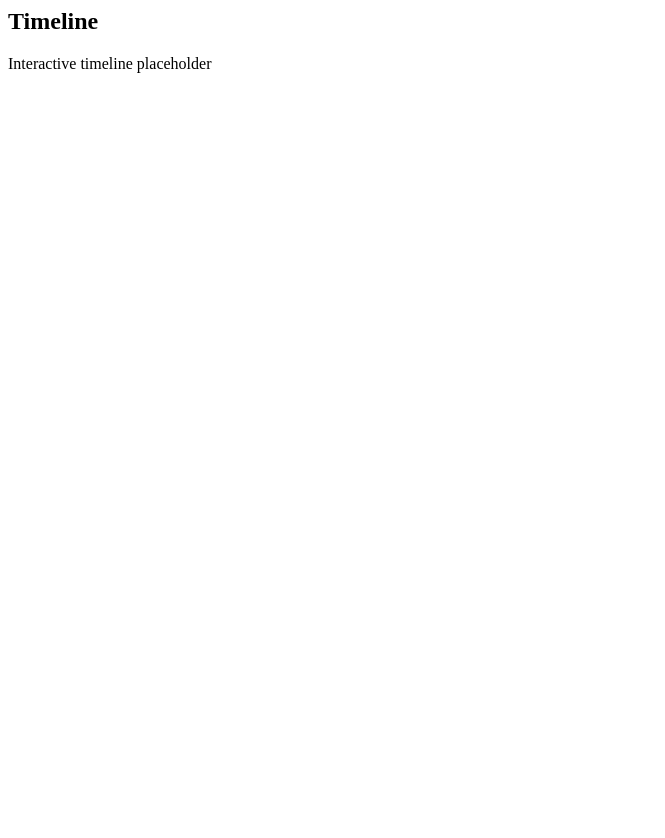
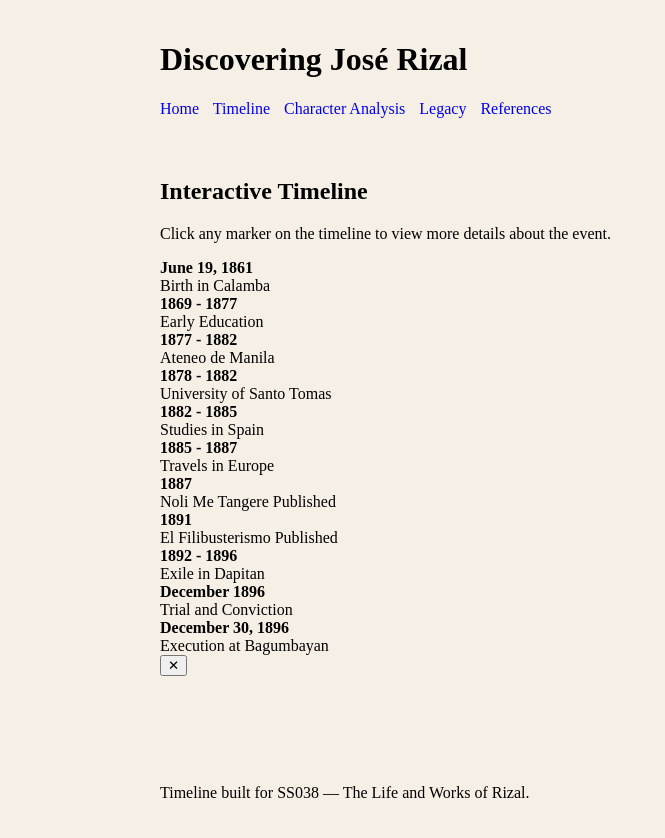
Before and after one commit to NeoV08/Rizal, a plain HTML site: page timeline.html in a window 1280 px wide. Shown: the whole page, without its empty margins (0-665 px from the left). Before the commit the page ends 800 px from the top, so only its background shows below. Drawn offline with Linux system fonts and the light colour scheme.

Commit message:
Update timeline.html

```diff
--- a/timeline.html
+++ b/timeline.html
@@ -1 +1,51 @@
-<html><body><h2>Timeline</h2><p>Interactive timeline placeholder</p></body></html>
+<!doctype html>
+<html lang="en">
+<head>
+  <meta charset="utf-8" />
+  <meta name="viewport" content="width=device-width,initial-scale=1" />
+  <title>Timeline — Discovering José Rizal</title>
+  <link rel="stylesheet" href="style.css">
+</head>
+<body class="vintage">
+  <header class="site-header small">
+    <div class="container">
+      <h1>Discovering José Rizal</h1>
+      <nav class="main-nav">
+        <a href="index.html">Home</a>
+        <a href="timeline.html">Timeline</a>
+        <a href="character.html">Character Analysis</a>
+        <a href="legacy.html">Legacy</a>
+        <a href="references.html">References</a>
+      </nav>
+    </div>
+  </header>
+
+  <main class="container content">
+    <h2>Interactive Timeline</h2>
+    <p class="lead">Click any marker on the timeline to view more details about the event.</p>
+    <div class="timeline-wrapper">
+      <div class="timeline" id="timeline"></div>
+    </div>
+
+    <!-- Modal for event details -->
+    <div id="modal" class="modal" aria-hidden="true">
+      <div class="modal-content">
+        <button id="closeModal" class="close-btn">✕</button>
+        <h3 id="modalTitle"></h3>
+        <p id="modalDate" class="muted"></p>
+        <img id="modalImg" src="" alt="" class="modal-img"/>
+        <p id="modalBody"></p>
+      </div>
+    </div>
+  </main>
+
+  <footer class="site-footer">
+    <div class="container">
+      <p>Timeline built for SS038 — The Life and Works of Rizal.</p>
+    </div>
+  </footer>
+
+  <!-- Link to your script -->
+  <script src="script.js"></script>
+</body>
+</html>
```
